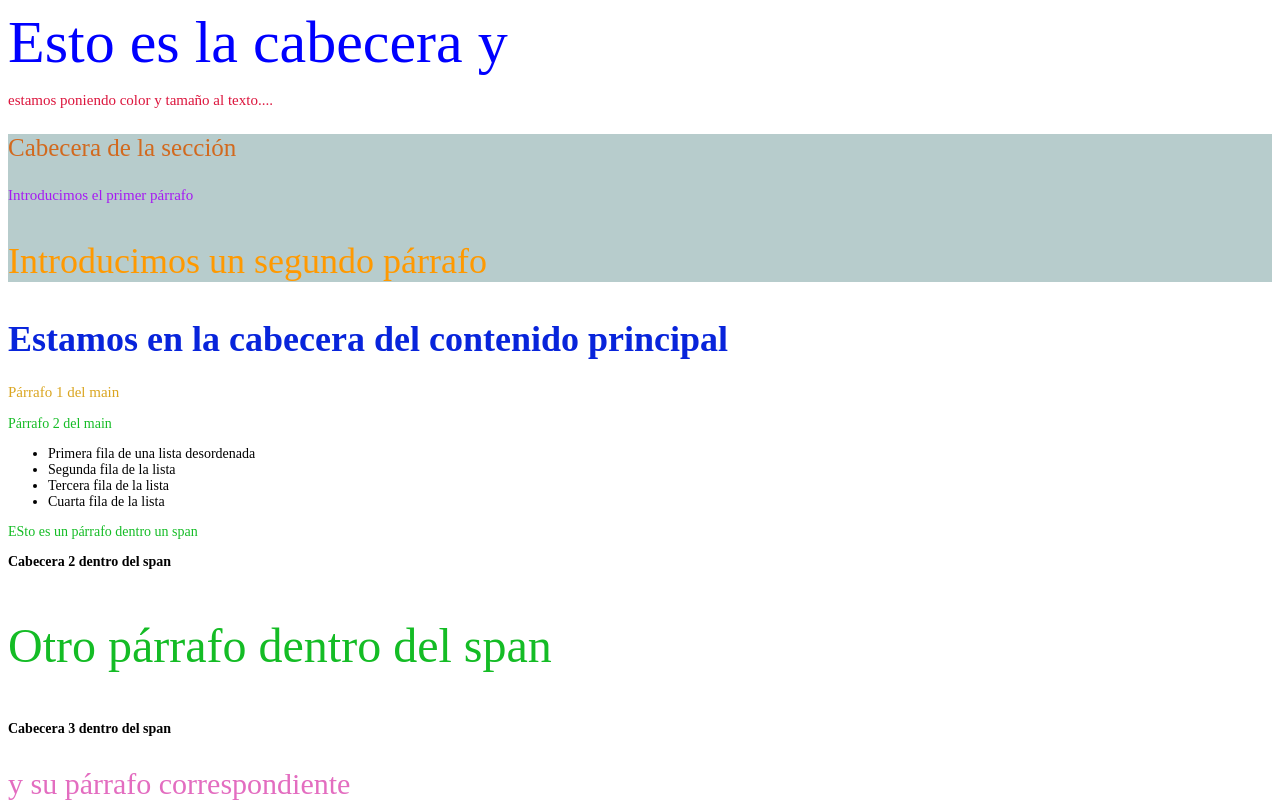
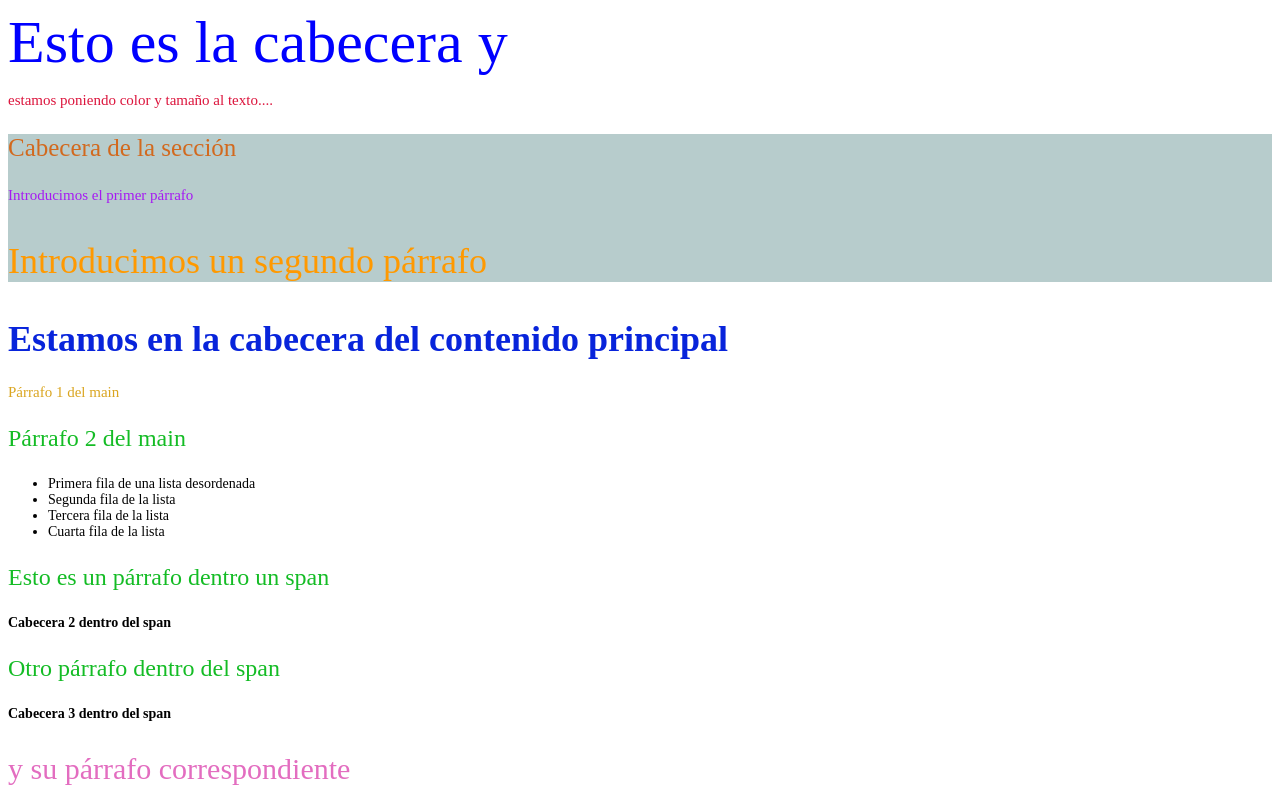
Before and after one commit to mgarridov02/EJERCICIOS-LLMM, a plain HTML site: page ficherocss.html in a window 1280 px wide. Shown: the top 804 px of the page. Drawn offline with Linux system fonts and the light colour scheme.

Commit message:
25/11/26

```diff
--- a/css/estilosselectores.css
+++ b/css/estilosselectores.css
@@ -23,7 +23,7 @@ section p{
 }
 
 main p{
-    font-size: 24+x-large;
+    font-size: 24px;
     color: rgb(20, 188, 37);
 }
 
--- a/ficherocss.html
+++ b/ficherocss.html
@@ -31,7 +31,7 @@
             <li>Cuarta fila de la lista</li>
         </ul>
         <span>
-            <p>ESto es un párrafo dentro un span</p>
+            <p>Esto es un párrafo dentro un span</p>
             <h2>Cabecera 2 dentro del span</h2>
             <p>Otro párrafo dentro del span</p>
             <h3>Cabecera 3 dentro del span</h3>
```
